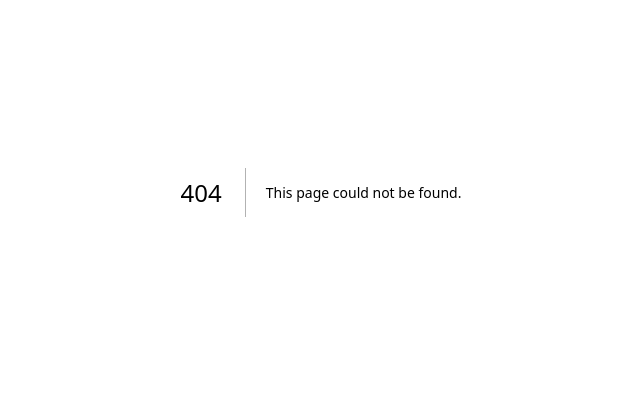
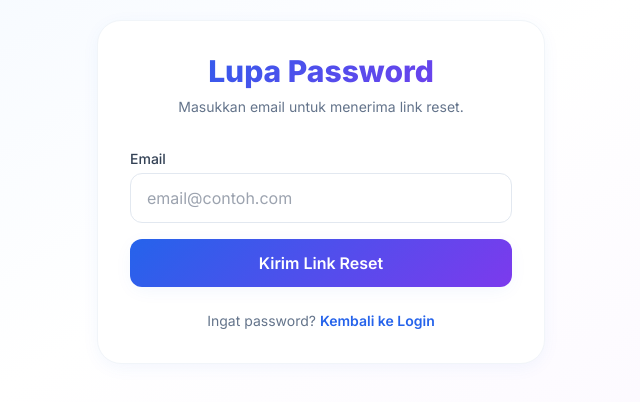
Before and after one commit to ksatriarx/rxpay, a Next.js app: page /forgot-password in a window 1280 px wide. Before the commit this address had no page. Shown: the part 208-610 px from the top of the page, without its empty margins (319-959 px from the left). Built offline with nearby package versions, Linux system fonts and the light colour scheme; no server answers.

Commit message:
Tambah fitur Lupa Password

```diff
--- /dev/null
+++ b/src/app/(auth)/forgot-password/page.tsx
@@ -0,0 +1,61 @@
+'use client';
+import { useState } from 'react';
+import Link from 'next/link';
+import { createClient } from '@/lib/supabase/client';
+
+export default function ForgotPasswordPage() {
+  const [email, setEmail] = useState('');
+  const [message, setMessage] = useState('');
+  const [error, setError] = useState('');
+  const [loading, setLoading] = useState(false);
+  const supabase = createClient();
+
+  const handleReset = async (e: React.FormEvent) => {
+    e.preventDefault();
+    setLoading(true);
+    setError('');
+    setMessage('');
+
+    const { error } = await supabase.auth.resetPasswordForEmail(email, {
+      redirectTo: `${window.location.origin}/reset-password`,
+    });
+
+    if (error) {
+      setError(error.message);
+    } else {
+      setMessage('Cek email kamu! Kami sudah mengirimkan link untuk mereset password.');
+    }
+    setLoading(false);
+  };
+
+  return (
+    <div className="min-h-screen flex items-center justify-center bg-gradient-to-br from-blue-50 via-white to-purple-50 px-6">
+      <div className="w-full max-w-md bg-white p-8 rounded-3xl shadow-card border border-slate-100">
+        <div className="text-center mb-8">
+          <h1 className="text-3xl font-extrabold text-gradient mb-2">Lupa Password</h1>
+          <p className="text-slate-500 text-sm">Masukkan email untuk menerima link reset.</p>
+        </div>
+
+        {error && <div className="bg-red-50 text-red-600 p-3 rounded-xl mb-4 text-sm">{error}</div>}
+        {message && <div className="bg-green-50 text-green-600 p-3 rounded-xl mb-4 text-sm">{message}</div>}
+
+        <form onSubmit={handleReset} className="space-y-4">
+          <div>
+            <label className="block text-sm font-medium text-slate-700 mb-1">Email</label>
+            <input type="email" required value={email} onChange={(e) => setEmail(e.target.value)}
+              className="w-full px-4 py-3 rounded-xl border border-slate-200 focus:border-brand outline-none"
+              placeholder="email@contoh.com" />
+          </div>
+          <button type="submit" disabled={loading}
+            className="w-full py-3 rounded-xl bg-brand-gradient text-white font-semibold shadow-card disabled:opacity-70 mt-2">
+            {loading ? 'Mengirim...' : 'Kirim Link Reset'}
+          </button>
+        </form>
+
+        <p className="text-center text-sm text-slate-500 mt-6">
+          Ingat password? <Link href="/login" className="text-brand font-semibold hover:underline">Kembali ke Login</Link>
+        </p>
+      </div>
+    </div>
+  );
+}
--- a/src/app/(auth)/login/page.tsx
+++ b/src/app/(auth)/login/page.tsx
@@ -52,7 +52,12 @@ export default function LoginPage() {
             {loading ? 'Memproses...' : 'Masuk Sekarang'}
           </button>
         </form>
-        <p className="text-center text-sm text-slate-500 mt-6">
+
+        <div className="text-center mt-4">
+          <Link href="/forgot-password" className="text-sm text-slate-500 hover:text-brand">Lupa Password?</Link>
+        </div>
+
+        <p className="text-center text-sm text-slate-500 mt-2">
           Belum punya akun? <Link href="/register" className="text-brand font-semibold hover:underline">Daftar</Link>
         </p>
       </div>
--- /dev/null
+++ b/src/app/(auth)/reset-password/page.tsx
@@ -0,0 +1,54 @@
+'use client';
+import { useState } from 'react';
+import { useRouter } from 'next/navigation';
+import { createClient } from '@/lib/supabase/client';
+
+export default function ResetPasswordPage() {
+  const [password, setPassword] = useState('');
+  const [error, setError] = useState('');
+  const [loading, setLoading] = useState(false);
+  const router = useRouter();
+  const supabase = createClient();
+
+  const handleUpdate = async (e: React.FormEvent) => {
+    e.preventDefault();
+    setLoading(true);
+    setError('');
+
+    const { error } = await supabase.auth.updateUser({ password });
+
+    if (error) {
+      setError(error.message);
+      setLoading(false);
+    } else {
+      alert('Password berhasil diubah! Silakan login dengan password baru.');
+      router.push('/login');
+    }
+  };
+
+  return (
+    <div className="min-h-screen flex items-center justify-center bg-gradient-to-br from-blue-50 via-white to-purple-50 px-6">
+      <div className="w-full max-w-md bg-white p-8 rounded-3xl shadow-card border border-slate-100">
+        <div className="text-center mb-8">
+          <h1 className="text-3xl font-extrabold text-gradient mb-2">Password Baru</h1>
+          <p className="text-slate-500 text-sm">Masukkan password baru untuk akunmu.</p>
+        </div>
+
+        {error && <div className="bg-red-50 text-red-600 p-3 rounded-xl mb-4 text-sm">{error}</div>}
+
+        <form onSubmit={handleUpdate} className="space-y-4">
+          <div>
+            <label className="block text-sm font-medium text-slate-700 mb-1">Password Baru</label>
+            <input type="password" required value={password} onChange={(e) => setPassword(e.target.value)}
+              className="w-full px-4 py-3 rounded-xl border border-slate-200 focus:border-brand outline-none"
+              placeholder="Minimal 6 karakter" minLength={6} />
+          </div>
+          <button type="submit" disabled={loading}
+            className="w-full py-3 rounded-xl bg-brand-gradient text-white font-semibold shadow-card disabled:opacity-70 mt-2">
+            {loading ? 'Menyimpan...' : 'Simpan Password Baru'}
+          </button>
+        </form>
+      </div>
+    </div>
+  );
+}
```
